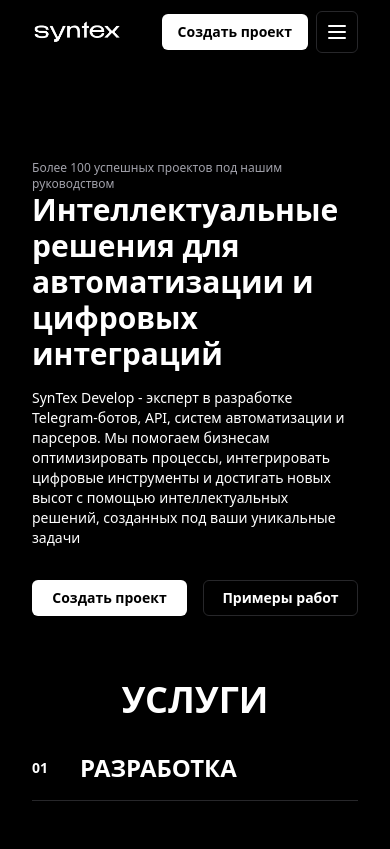
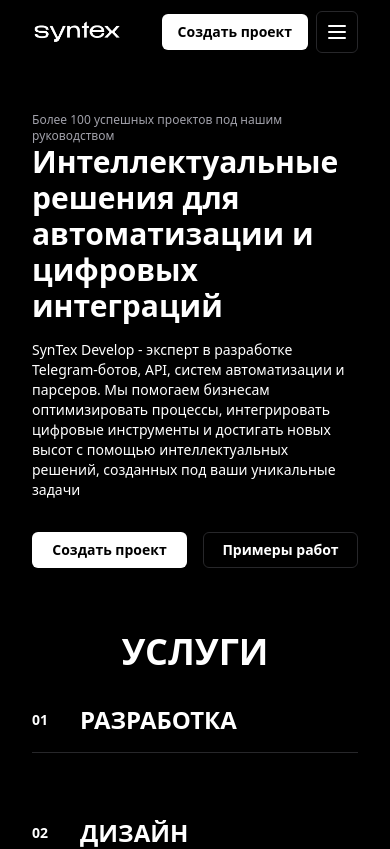
Before and after one commit to boro-dach/syntex-new, a Next.js app: page / in a window 390 px wide. Shown: the top 849 px of the page. Built offline with nearby package versions, Linux system fonts and the light colour scheme.

Commit message:
hero margins and adaptation improvements

```diff
--- a/app/components/Hero.tsx
+++ b/app/components/Hero.tsx
@@ -13,8 +13,8 @@ const Hero = () => {
   };
 
   return (
-    <div id='hero' className='grid md:grid-cols-2 md:grid-rows-1 grid-cols-1 grid-rows-1 mt-24 md:px-16 px-8 text-white'>
-      <div className="flex flex-col justify-center">
+    <div id='hero' className='grid md:grid-cols-2 md:grid-rows-1 grid-cols-1 grid-rows-1 md:mt-24 mt-12 md:px-16 px-8 text-white'>
+      <div className="flex flex-col justify-center z-10">
         <motion.p
           initial="hidden"
           animate="visible"
```
